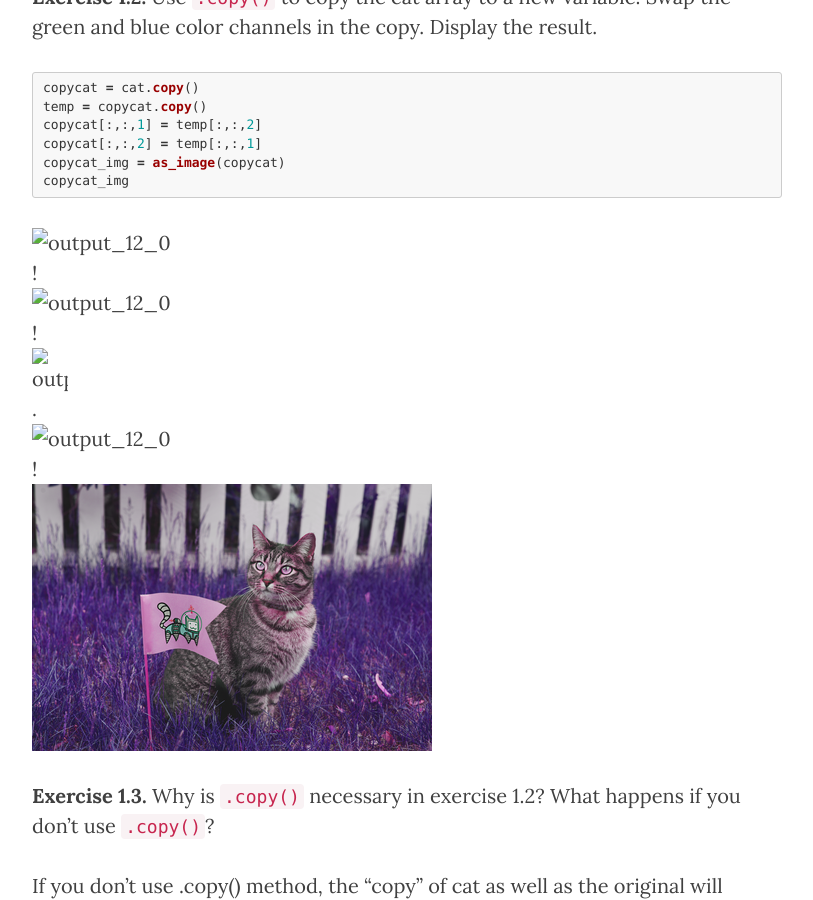
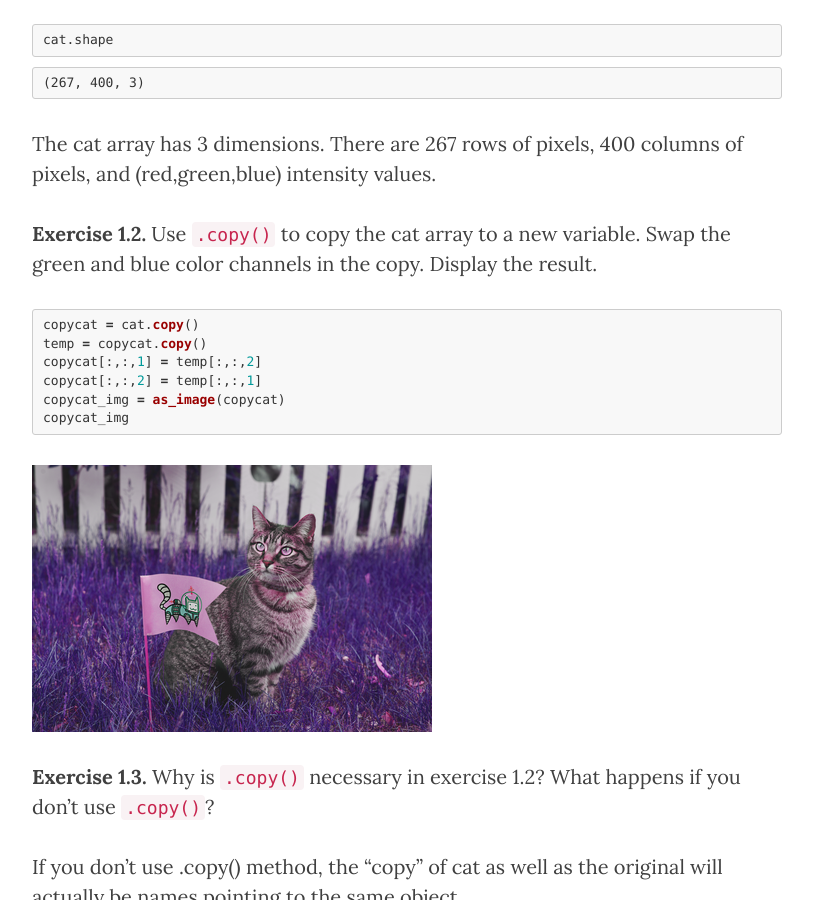
Before and after one commit to sssantos/sssantos.github.io, a Jekyll site: the page built from _posts/2017-03-22-ass2.md, in a window 1280 px wide and 900 px high, scrolled down 2423 px. Shown: the whole window, without its empty margins (233-1046 px from the left). Built offline with Jekyll 4.4.1, drawn with Linux system fonts in a browser that asks for light colours; nearby versions of some CDN libraries.

Commit message:
fixing posts

````diff
--- a/_posts/2017-03-22-ass2.md
+++ b/_posts/2017-03-22-ass2.md
@@ -43,7 +43,9 @@
 
 
 
-![png](img/output_3_0.png)
+<a href="#">
+    <img src="{{ site.baseurl }}/img/output_3_0.png" alt="Post Sample Image">
+</a>
 
 
 
@@ -102,10 +104,6 @@
 copycat_img
 ```
 
-![output_12_0](../img/output_12_0.png)!
-![output_12_0](img/output_12_0.png)!
-![output_12_0](output_12_0.png){:height="36px" width="36px"}.
-![output_12_0](output_12_0.png)!
 <a href="#">
     <img src="{{ site.baseurl }}/img/output_12_0.png" alt="Post Sample Image">
 </a>
@@ -126,7 +124,9 @@
 
 
 
-![png](img/output_16_0.png)
+<a href="#">
+    <img src="{{ site.baseurl }}/img/output_16_0.png" alt="Post Sample Image">
+</a>
 
 
 
@@ -220,8 +220,9 @@
 
 
 
-
-![png](img/output_20_0.png)
+<a href="#">
+    <img src="{{ site.baseurl }}/img/output_20_0.png" alt="Post Sample Image">
+</a>
 
 
 
````
